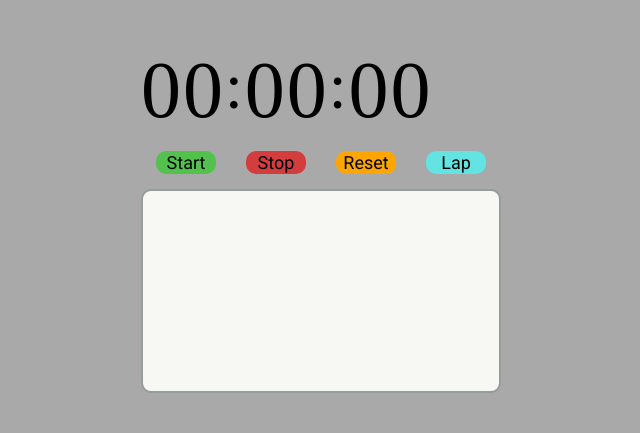
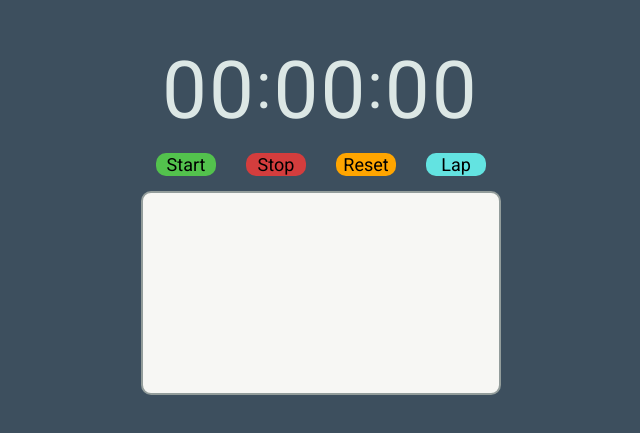
Before and after one commit to Shopify/eng-intern-assessment-react, a React app: page / in a window 1280 px wide. Shown: the part 181-614 px from the top of the page, without its empty margins (319-959 px from the left). Built offline with nearby package versions, Linux system fonts and the light colour scheme.

Commit message:
Add styles to App and StopWatch.

```diff
--- a/styles/App.css
+++ b/styles/App.css
@@ -1,4 +1,4 @@
 body {
   margin: 0;
-  background-color: darkgray;
+  background-color: #3d4f5e;
 }
--- a/styles/StopWatch.css
+++ b/styles/StopWatch.css
@@ -4,12 +4,15 @@ body {
   height: 100vh;
   justify-content: center;
   align-items: center;
+  font-family: 'Roboto', sans-serif;
+  color: #dce7e5;
 }
 
 .time-container {
   display: flex;
   letter-spacing: 2px;
   font-size: 5rem;
+  padding-left: 21px;
 }
 
 .time-container span {
```
